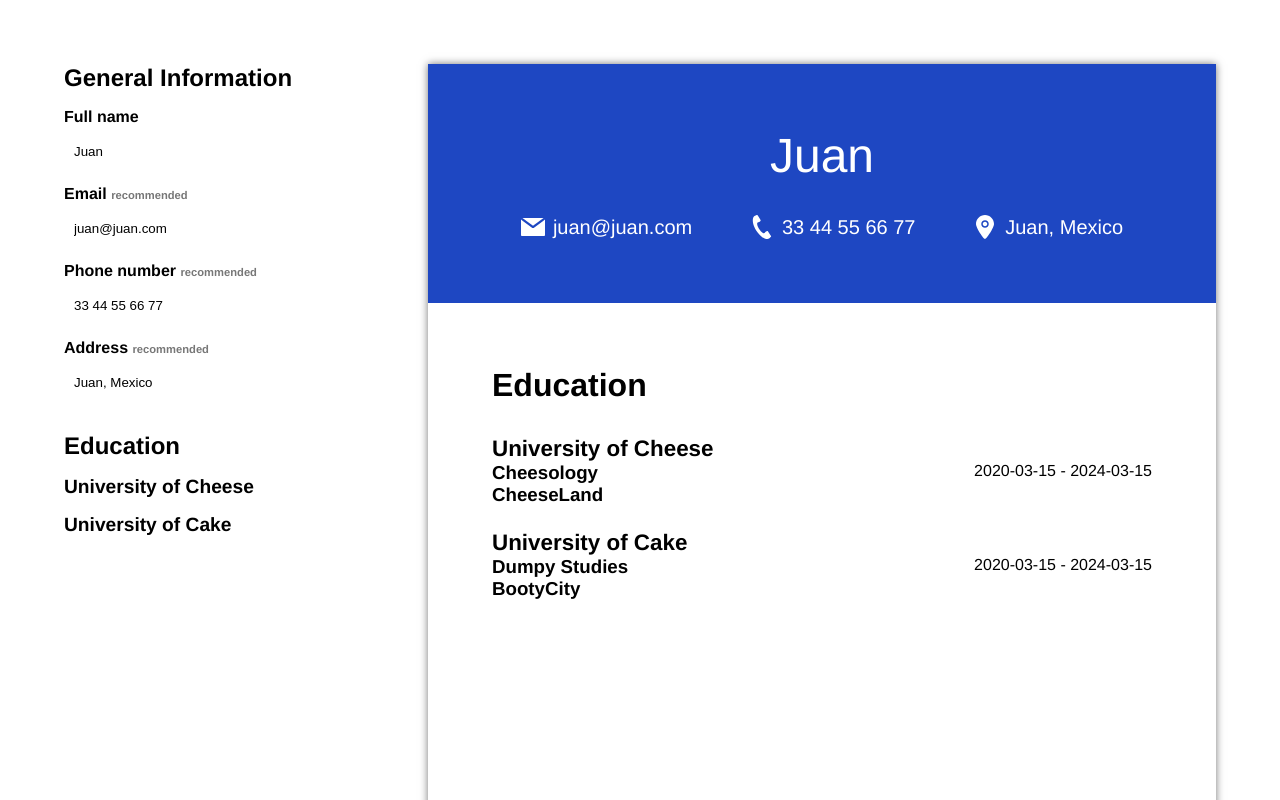
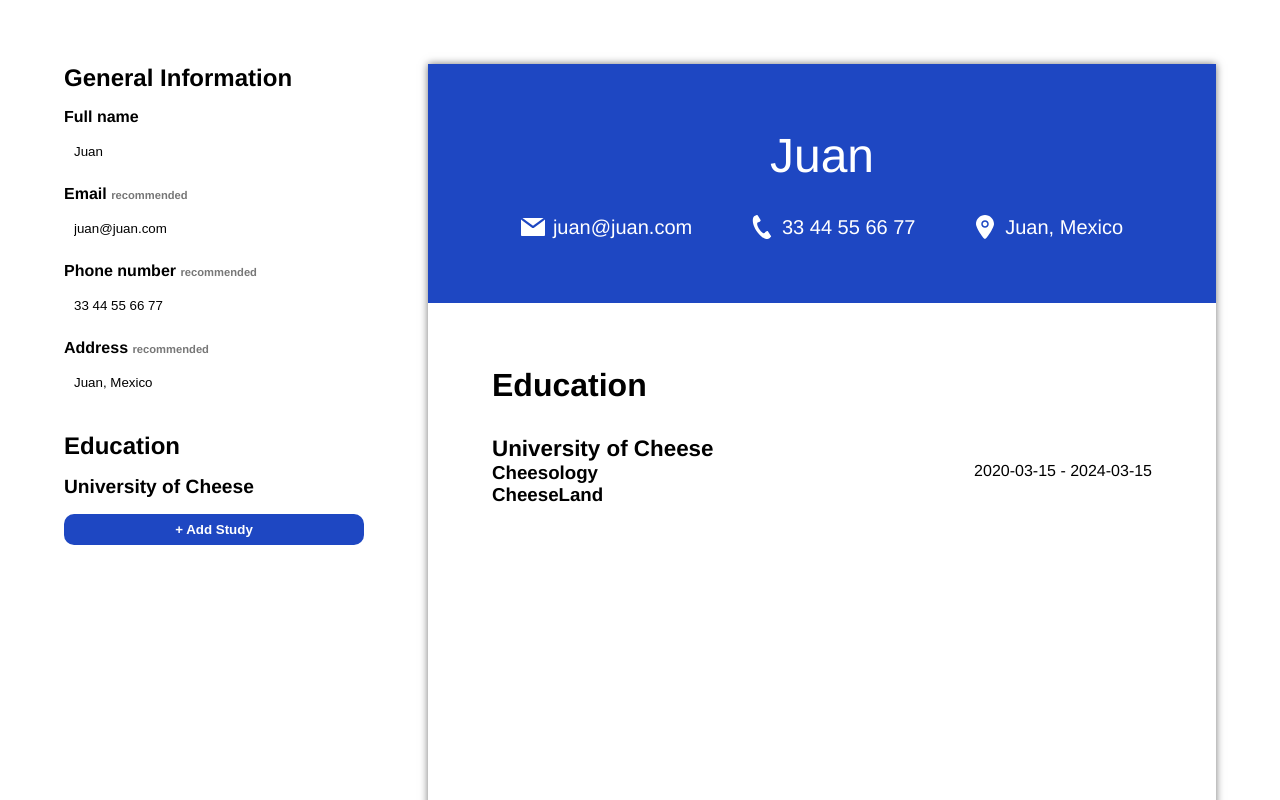
Before and after one commit to RogerEaux/CV-Application, a React (Vite) app: page / in a window 1280 px wide. Shown: the top 800 px of the page. Built offline with nearby package versions, Linux system fonts and the light colour scheme.

Commit message:
Add button to add studies

```diff
--- a/src/components/Content.jsx
+++ b/src/components/Content.jsx
@@ -20,19 +20,11 @@ function Content() {
       dateTo: '2024-03-15',
       location: 'CheeseLand',
     },
-    {
-      id: 2,
-      school: 'University of Cake',
-      degree: 'Dumpy Studies',
-      dateFrom: '2020-03-15',
-      dateTo: '2024-03-15',
-      location: 'BootyCity',
-    },
   ];
   const [general, setGeneral] = useState(initialGeneral);
   const [education, setEducation] = useState(initialEducation);
   const [educationEditID, setEducationEditID] = useState(null);
-  // const [educationID, setEducationID] = useState(2);
+  const [educationID, setEducationID] = useState(2);
 
   function handleNameChange(e) {
     setGeneral({ ...general, name: e.target.value });
@@ -61,6 +53,22 @@ function Content() {
   function handleDeleteStudy() {
     setEducation(education.filter((study) => study.id !== educationEditID));
     handleExitStudy();
+  }
+
+  function handleAddStudy() {
+    setEducation([
+      ...education,
+      {
+        id: educationID,
+        school: 'New Study',
+        degree: 'Pie Studies',
+        dateFrom: '2015-03-14',
+        dateTo: '2016-03-14',
+        location: '',
+      },
+    ]);
+    setEducationID(educationID + 1);
+    setEducationEditID(educationID);
   }
 
   function handleSchoolChange(e) {
@@ -122,6 +130,7 @@ function Content() {
             handleLocationChange: handleStudyLocationChange,
             handleDeleteStudy: handleDeleteStudy,
             handleExitStudy: handleExitStudy,
+            handleAddStudy: handleAddStudy,
           }}
         />
       </section>
--- a/src/components/Education.jsx
+++ b/src/components/Education.jsx
@@ -19,6 +19,7 @@ function Education({ education, editedID, handlers }) {
           />
         </>
       ) : (
+        <>
           <ul>
             {education.map((study) => {
               return (
@@ -28,6 +29,10 @@ function Education({ education, editedID, handlers }) {
               );
             })}
           </ul>
+          <button className="add-button" onClick={handlers.handleAddStudy}>
+            + Add Study
+          </button>
+        </>
       )}
     </fieldset>
   );
--- a/src/styles/Content.css
+++ b/src/styles/Content.css
@@ -59,7 +59,7 @@ fieldset li {
   justify-content: space-between;
 }
 
-.buttons button {
+button {
   padding: 8px 16px;
   border: none;
   border-radius: 10px;
@@ -73,11 +73,11 @@ fieldset li {
 }
 
 .buttons :nth-child(2) {
-  background-color: var(--blue);
+  background-color: green;
 }
 
-.buttons :nth-child(3) {
-  background-color: green;
+.add-button {
+  background-color: var(--blue);
 }
 
 .date {
```
Lines whose indentation alone changed are shown as unchanged.
